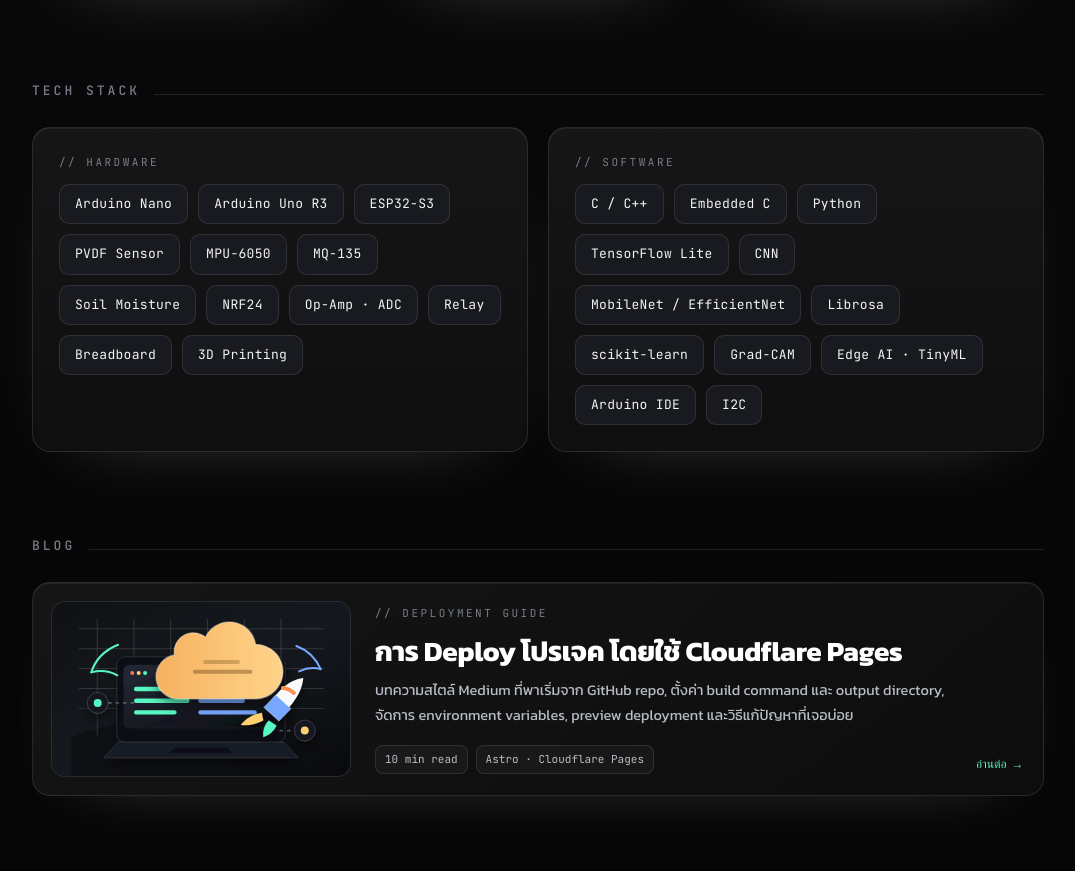
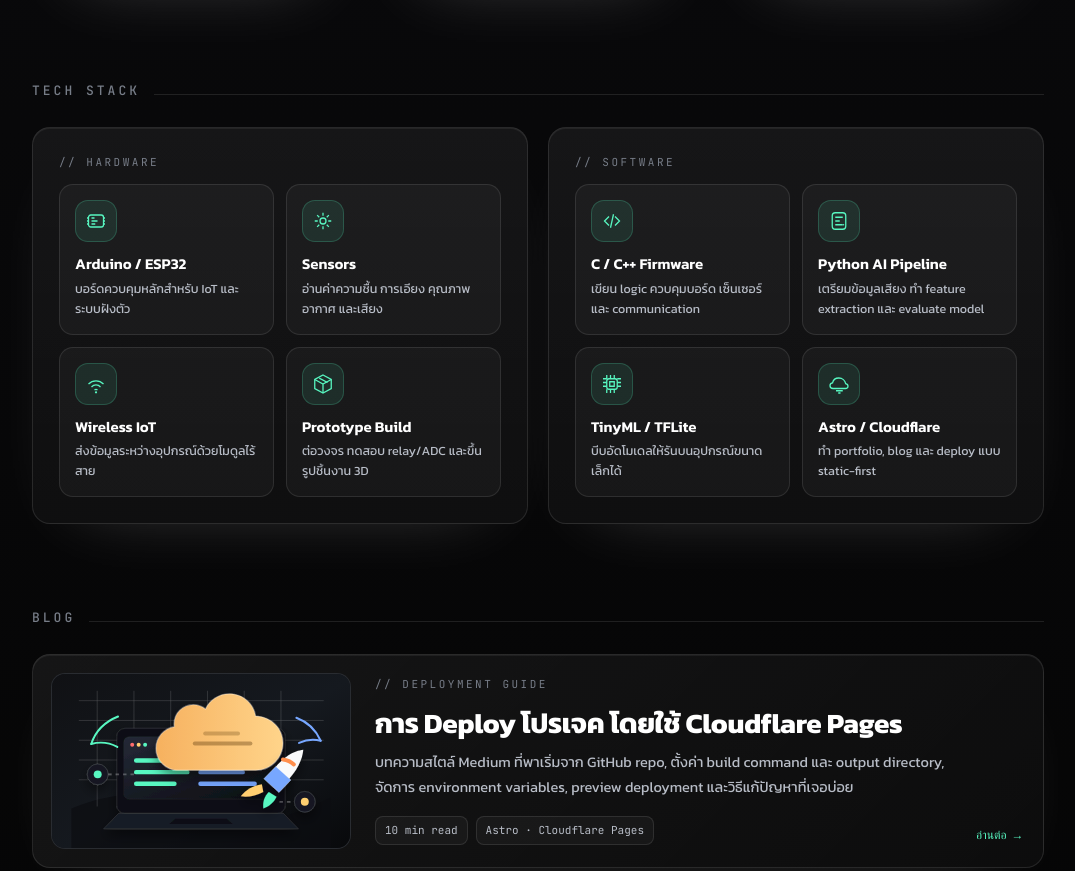
Before and after one commit to PoomLikeDekHot/Project-For-Presentation, an Astro site: page / in a window 1280 px wide. Shown: the part 1385-2256 px from the top of the page, without its empty margins (102-1177 px from the left). Built offline with nearby package versions, Linux system fonts and the light colour scheme; Astro itself is replaced by a stand-in of ours; no server answers.

Commit message:
Simplify stack section with visual skill tiles

```diff
--- a/src/components/Stack.astro
+++ b/src/components/Stack.astro
@@ -1,33 +1,81 @@
 ---
 const hardware = [
-  'Arduino Nano', 'Arduino Uno R3', 'ESP32-S3',
-  'PVDF Sensor', 'MPU-6050', 'MQ-135',
-  'Soil Moisture', 'NRF24', 'Op-Amp · ADC',
-  'Relay', 'Breadboard', '3D Printing',
+  {
+    name: 'Arduino / ESP32',
+    desc: 'บอร์ดควบคุมหลักสำหรับ IoT และระบบฝังตัว',
+    icon: '<svg viewBox="0 0 32 32" fill="none" stroke="currentColor" stroke-width="1.7"><rect x="6" y="8" width="20" height="16" rx="3"/><path d="M10 12h4M10 16h8M10 20h5"/><path d="M4 12h2M4 16h2M4 20h2M26 12h2M26 16h2M26 20h2"/></svg>',
+  },
+  {
+    name: 'Sensors',
+    desc: 'อ่านค่าความชื้น การเอียง คุณภาพอากาศ และเสียง',
+    icon: '<svg viewBox="0 0 32 32" fill="none" stroke="currentColor" stroke-width="1.7"><circle cx="16" cy="16" r="4"/><path d="M16 5v4M16 23v4M5 16h4M23 16h4"/><path d="M8.2 8.2 11 11M21 21l2.8 2.8M23.8 8.2 21 11M11 21l-2.8 2.8"/></svg>',
+  },
+  {
+    name: 'Wireless IoT',
+    desc: 'ส่งข้อมูลระหว่างอุปกรณ์ด้วยโมดูลไร้สาย',
+    icon: '<svg viewBox="0 0 32 32" fill="none" stroke="currentColor" stroke-width="1.7"><path d="M10 20a8 8 0 0 1 12 0"/><path d="M6 16a14 14 0 0 1 20 0"/><path d="M14 24a3 3 0 0 1 4 0"/><circle cx="16" cy="27" r="1.5" fill="currentColor" stroke="none"/></svg>',
+  },
+  {
+    name: 'Prototype Build',
+    desc: 'ต่อวงจร ทดสอบ relay/ADC และขึ้นรูปชิ้นงาน 3D',
+    icon: '<svg viewBox="0 0 32 32" fill="none" stroke="currentColor" stroke-width="1.7"><path d="M16 4 27 10v12l-11 6-11-6V10l11-6Z"/><path d="m5 10 11 6 11-6M16 16v12"/><path d="M11 8.2 22 14"/></svg>',
+  },
 ];
 const software = [
-  'C / C++', 'Embedded C', 'Python',
-  'TensorFlow Lite', 'CNN', 'MobileNet / EfficientNet',
-  'Librosa', 'scikit-learn', 'Grad-CAM',
-  'Edge AI · TinyML', 'Arduino IDE', 'I2C',
+  {
+    name: 'C / C++ Firmware',
+    desc: 'เขียน logic ควบคุมบอร์ด เซ็นเซอร์ และ communication',
+    icon: '<svg viewBox="0 0 32 32" fill="none" stroke="currentColor" stroke-width="1.7"><path d="m12 10-6 6 6 6M20 10l6 6-6 6"/><path d="m18 7-4 18"/></svg>',
+  },
+  {
+    name: 'Python AI Pipeline',
+    desc: 'เตรียมข้อมูลเสียง ทำ feature extraction และ evaluate model',
+    icon: '<svg viewBox="0 0 32 32" fill="none" stroke="currentColor" stroke-width="1.7"><rect x="7" y="5" width="18" height="22" rx="4"/><path d="M11 11h10M11 16h6M11 21h10"/><circle cx="22" cy="21" r="1" fill="currentColor" stroke="none"/></svg>',
+  },
+  {
+    name: 'TinyML / TFLite',
+    desc: 'บีบอัดโมเดลให้รันบนอุปกรณ์ขนาดเล็กได้',
+    icon: '<svg viewBox="0 0 32 32" fill="none" stroke="currentColor" stroke-width="1.7"><rect x="9" y="9" width="14" height="14" rx="3"/><path d="M13 13h6v6h-6z"/><path d="M9 4v5M14 4v5M19 4v5M23 9h5M23 14h5M23 19h5M19 23v5M14 23v5M9 23v5M4 19h5M4 14h5M4 9h5"/></svg>',
+  },
+  {
+    name: 'Astro / Cloudflare',
+    desc: 'ทำ portfolio, blog และ deploy แบบ static-first',
+    icon: '<svg viewBox="0 0 32 32" fill="none" stroke="currentColor" stroke-width="1.7"><path d="M8 22c-2.4 0-4-1.6-4-3.7 0-2 1.4-3.5 3.4-3.7C8.2 10.8 11.6 8 15.8 8c4.6 0 8.4 3.3 9.1 7.6 1.9.4 3.1 1.8 3.1 3.5 0 1.7-1.4 2.9-3.4 2.9H8Z"/><path d="M12 25h9M15 28h3"/></svg>',
+  },
 ];
 ---
 <section class="sec" id="stack">
   <div class="sec-head reveal"><h2>Tech Stack</h2><div class="line"></div></div>
-  <div class="duo">
+  <div class="stack-panels">
     <div class="card reveal">
       <div class="pad">
         <div class="label">// hardware</div>
-        <div class="tech-chips">
-          {hardware.map((t) => <span class="tech">{t}</span>)}
+        <div class="skill-grid">
+          {hardware.map((item) => (
+            <article class="skill-tile">
+              <span class="skill-icon" set:html={item.icon}></span>
+              <div>
+                <h3>{item.name}</h3>
+                <p>{item.desc}</p>
+              </div>
+            </article>
+          ))}
         </div>
       </div>
     </div>
     <div class="card reveal">
       <div class="pad">
         <div class="label">// software</div>
-        <div class="tech-chips">
-          {software.map((t) => <span class="tech">{t}</span>)}
+        <div class="skill-grid">
+          {software.map((item) => (
+            <article class="skill-tile">
+              <span class="skill-icon" set:html={item.icon}></span>
+              <div>
+                <h3>{item.name}</h3>
+                <p>{item.desc}</p>
+              </div>
+            </article>
+          ))}
         </div>
       </div>
     </div>
--- a/src/styles/global.css
+++ b/src/styles/global.css
@@ -117,7 +117,7 @@
 }
 
 /* ---------- SECTION HEAD ---------- */
-.sec{margin-top:84px}
+.sec{margin-top:84px; scroll-margin-top:92px}
 .sec-head{display:flex; align-items:baseline; gap:14px; margin-bottom:26px}
 .sec-head h2{font-size:13px; font-family:var(--mono); letter-spacing:3px; text-transform:uppercase; color:var(--faint); font-weight:500}
 .sec-head .line{flex:1; height:1px; background:var(--line)}
@@ -187,10 +187,22 @@
 .proj:hover .open-row .arw{transform:translateX(4px)}
 
 /* ---------- TECH ---------- */
-.tech-chips{display:flex; flex-wrap:wrap; gap:10px}
-.tech{font-family:var(--mono); font-size:13px; color:var(--text); background:var(--panel-2);
-  border:1px solid var(--line); padding:9px 15px; border-radius:10px; transition:.2s; letter-spacing:.3px}
-.tech:hover{border-color:var(--line-2); transform:translateY(-2px); color:var(--white)}
+.stack-panels{display:grid; grid-template-columns:1fr 1fr; gap:20px}
+.skill-grid{display:grid; grid-template-columns:1fr 1fr; gap:12px}
+.skill-tile{min-height:126px; display:flex; flex-direction:column; gap:13px; padding:15px;
+  border:1px solid var(--line); border-radius:14px; background:rgba(255,255,255,.035);
+  transition:transform .24s cubic-bezier(.2,.7,.2,1), border-color .24s, background .24s}
+.skill-tile:hover{transform:translateY(-3px); border-color:var(--line-2); background:rgba(255,255,255,.058)}
+.skill-icon{width:42px;height:42px;border-radius:13px; display:grid; place-items:center; color:var(--accent);
+  background:rgba(88,247,193,.09); border:1px solid rgba(88,247,193,.2)}
+.skill-icon svg{width:24px;height:24px}
+.skill-tile h3{font-size:15px; line-height:1.25; color:var(--white); font-weight:600; margin-bottom:5px; letter-spacing:0}
+.skill-tile p{font-size:12.5px; line-height:1.58; color:var(--muted)}
+@media (max-width:900px){ .stack-panels{grid-template-columns:1fr} }
+@media (max-width:560px){
+  .skill-grid{grid-template-columns:1fr}
+  .skill-tile{min-height:0; flex-direction:row; align-items:flex-start}
+}
 
 /* ---------- FOOTER ---------- */
 .foot{margin-top:80px; padding-top:26px; border-top:1px solid var(--line);
```
